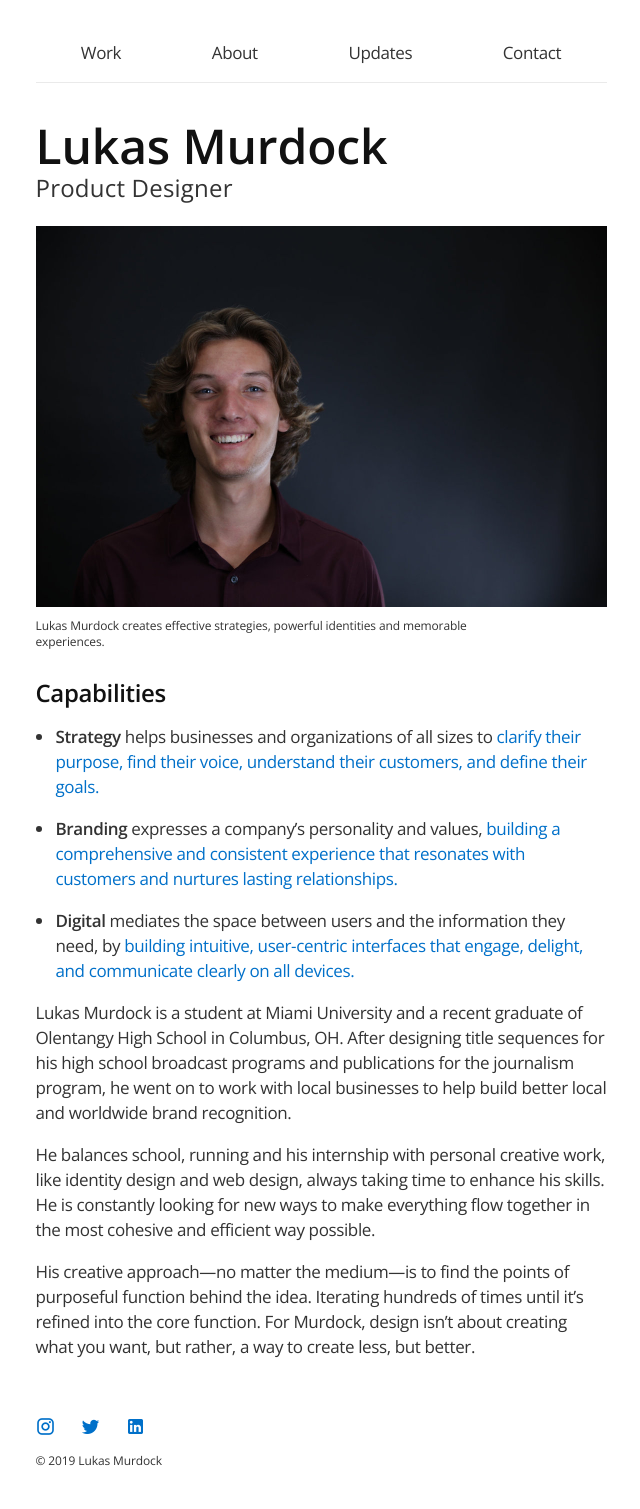
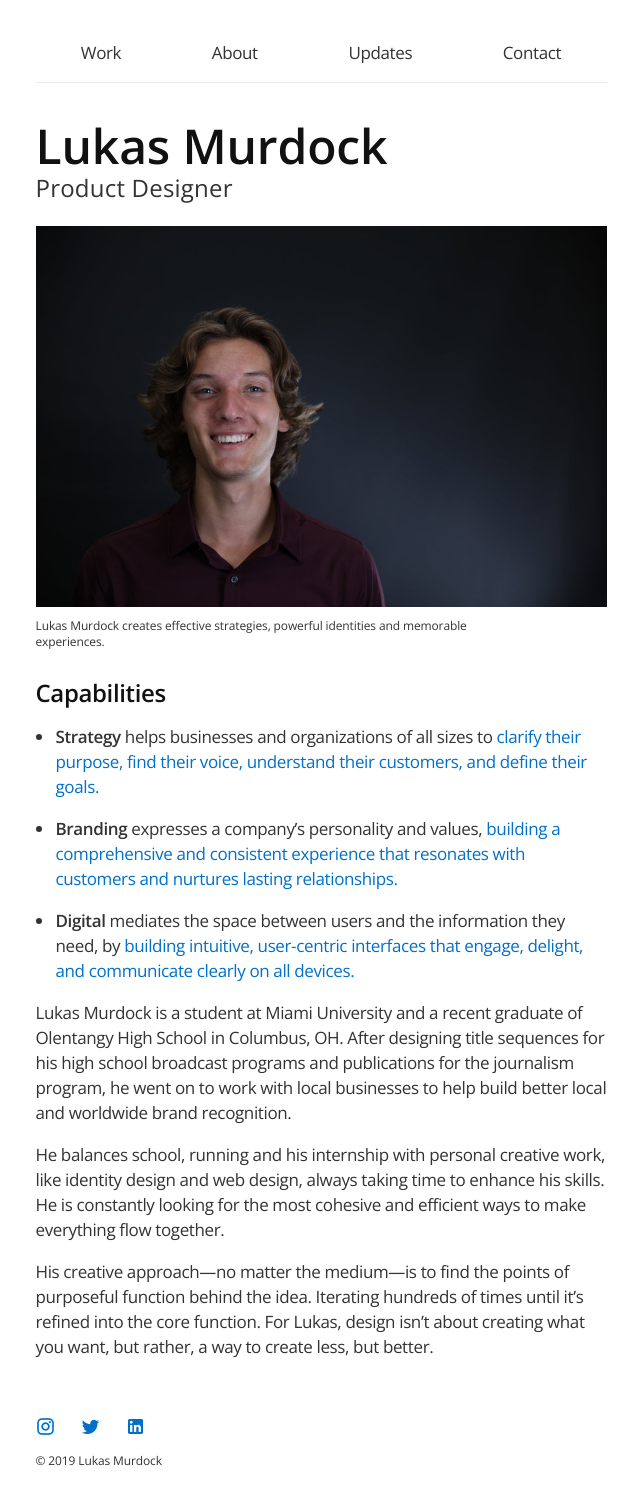
Before and after one commit to LukasMurdock/LukasMurdock.github.io, a Jekyll site: the page built from index.html, in a window 1280 px wide. Shown: the whole page, without its empty margins (319-959 px from the left). Built offline with Jekyll 4.4.1, drawn with Linux system fonts in a browser that asks for light colours; nearby versions of some CDN libraries; the list of posts is cut into pages by our own code.

Commit message:
update about

```diff
--- a/index.html
+++ b/index.html
@@ -39,8 +39,8 @@ description: Brand Strategy Design Consultant. Helping align the goals of organi
 				</ul>
 
 				<p>Lukas Murdock is a student at Miami University and a recent graduate of Olentangy High School in Columbus, OH. After designing title sequences for his high school broadcast programs and publications for the journalism program, he went on to work with local businesses to help build better local and worldwide brand recognition.</p>
-				<p>He balances school, running and his internship with personal creative work, like identity design and web design, always taking time to enhance his skills. He is constantly looking for new ways to make everything flow together in the most cohesive and efficient way possible.</p>
-				<p>His creative approach—no matter the medium—is to find the points of purposeful function behind the idea. Iterating hundreds of times until it’s refined into the core function. For Murdock, design isn’t about creating what you want, but rather, a way to create less, but better.</p>
+				<p>He balances school, running and his internship with personal creative work, like identity design and web design, always taking time to enhance his skills. He is constantly looking for the most cohesive and efficient ways to make everything flow together.</p>
+				<p>His creative approach—no matter the medium—is to find the points of purposeful function behind the idea. Iterating hundreds of times until it’s refined into the core function. For Lukas, design isn’t about creating what you want, but rather, a way to create less, but better.</p>
 
 			</div>
 		</main>
```
